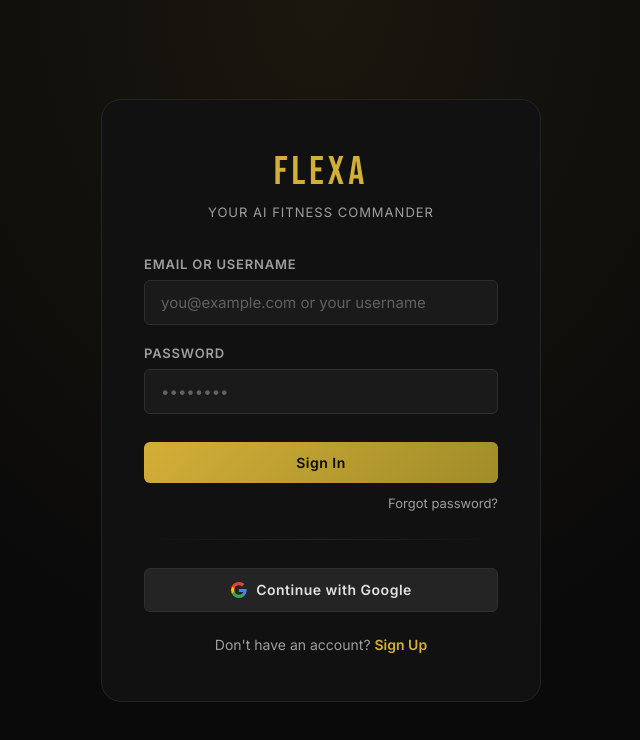
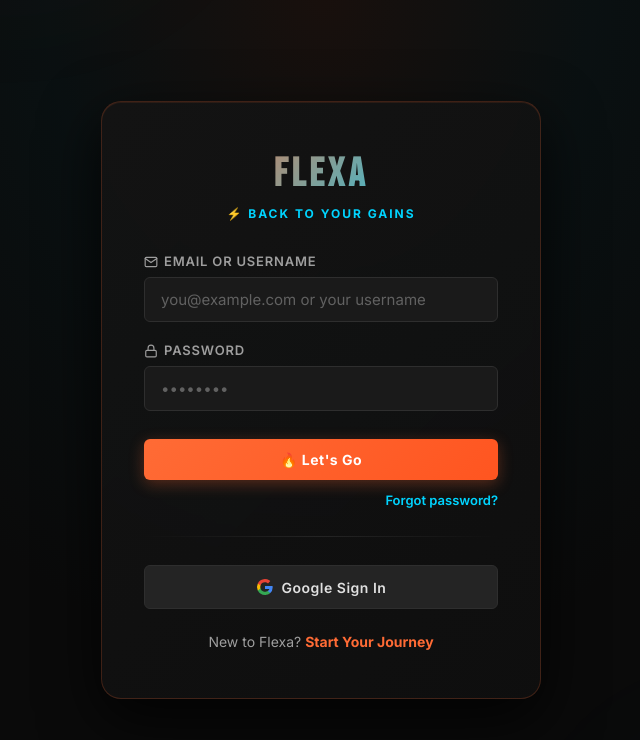
Before and after one commit to shery-dotcom/FLEXA, a React (Create React App) app in the folder flexa-frontend/: page /login in a window 1280 px wide. Shown: the top 740 px of the page, without its empty margins (319-959 px from the left). Built offline with nearby package versions, Linux system fonts and the light colour scheme; no server answers.

Commit message:
Redesign auth pages with gym/fitness theme - energetic orange & cyan colors, card-based layout, fitness icons

```diff
--- a/flexa-frontend/src/pages/Login.js
+++ b/flexa-frontend/src/pages/Login.js
@@ -2,6 +2,7 @@ import { useState } from "react";
 import { Link, useNavigate } from "react-router-dom";
 import { useAuth } from "../context/AuthContext";
 import toast from "react-hot-toast";
+import { FiLock, FiMail } from "react-icons/fi";
 
 const API_BASE_URL =
   process.env.REACT_APP_API_URL || "http://localhost:8000/api/v1";
@@ -36,11 +37,17 @@ export default function Login() {
     <div className="auth-page">
       <div className="auth-box">
         <div className="auth-logo">FLEXA</div>
-        <p className="auth-tagline">YOUR AI FITNESS COMMANDER</p>
+        <p className="auth-tagline">⚡ BACK TO YOUR GAINS</p>
 
         <form onSubmit={handleSubmit}>
           <div className="form-group">
-            <label className="form-label">Email or Username</label>
+            <label className="form-label">
+              <FiMail
+                size={14}
+                style={{ marginRight: 6, verticalAlign: "middle" }}
+              />
+              Email or Username
+            </label>
             <input
               className="form-input"
               type="text"
@@ -52,7 +59,13 @@ export default function Login() {
             />
           </div>
           <div className="form-group">
-            <label className="form-label">Password</label>
+            <label className="form-label">
+              <FiLock
+                size={14}
+                style={{ marginRight: 6, verticalAlign: "middle" }}
+              />
+              Password
+            </label>
             <input
               className="form-input"
               type="password"
@@ -70,13 +83,17 @@ export default function Login() {
             style={{ width: "100%", marginTop: 8 }}
             disabled={loading}
           >
-            {loading ? "Signing in..." : "Sign In"}
+            {loading ? "Signing in..." : "🔥 Let's Go"}
           </button>
 
           <p style={{ textAlign: "right", marginTop: 12, fontSize: 13 }}>
             <Link
               to="/forgot-password"
-              style={{ color: "#9e9e9e", textDecoration: "none" }}
+              style={{
+                color: "#00D4FF",
+                textDecoration: "none",
+                fontWeight: 600,
+              }}
             >
               Forgot password?
             </Link>
@@ -90,7 +107,7 @@ export default function Login() {
           style={{ width: "100%" }}
           onClick={() => (window.location.href = GOOGLE_AUTH_URL)}
         >
-          <GoogleIcon /> Continue with Google
+          <GoogleIcon /> Google Sign In
         </button>
 
         <p
@@ -101,9 +118,9 @@ export default function Login() {
             color: "#9e9e9e",
           }}
         >
-          Don't have an account?&nbsp;
-          <Link to="/register" style={{ color: "#D4AF37", fontWeight: 600 }}>
-            Sign Up
+          New to Flexa?&nbsp;
+          <Link to="/register" style={{ color: "#FF6B35", fontWeight: 700 }}>
+            Start Your Journey
           </Link>
         </p>
       </div>
--- a/flexa-frontend/src/pages/OpeningPage.js
+++ b/flexa-frontend/src/pages/OpeningPage.js
@@ -36,7 +36,7 @@ export default function OpeningPage() {
 
           <div className="opening-cta-row">
             <Link to="/register" className="btn btn-gold opening-cta-primary">
-              Create Account
+              🚀 Start Free
             </Link>
             <Link to="/login" className="btn btn-outline opening-cta-secondary">
               Sign In
--- a/flexa-frontend/src/pages/Register.js
+++ b/flexa-frontend/src/pages/Register.js
@@ -2,7 +2,7 @@ import { useState, useRef } from "react";
 import { Link, useNavigate } from "react-router-dom";
 import { useAuth } from "../context/AuthContext";
 import toast from "react-hot-toast";
-import { FiCamera } from "react-icons/fi";
+import { FiCamera, FiMail, FiPhone, FiLock } from "react-icons/fi";
 
 const API_BASE_URL =
   process.env.REACT_APP_API_URL || "http://localhost:8000/api/v1";
@@ -63,7 +63,7 @@ export default function Register() {
     <div className="auth-page">
       <div className="auth-box">
         <div className="auth-logo">FLEXA</div>
-        <p className="auth-tagline">START YOUR TRANSFORMATION</p>
+        <p className="auth-tagline">💪 BEGIN YOUR TRANSFORMATION</p>
 
         <form onSubmit={handleSubmit}>
           {/* Profile Picture Upload */}
@@ -85,8 +85,8 @@ export default function Register() {
                 borderRadius: "50%",
                 background: profilePic
                   ? "transparent"
-                  : "rgba(212,175,55,0.08)",
-                border: "2px dashed rgba(212,175,55,0.5)",
+                  : "rgba(255,107,53,0.08)",
+                border: "2px dashed rgba(255,107,53,0.5)",
                 cursor: "pointer",
                 display: "flex",
                 alignItems: "center",
@@ -116,7 +116,7 @@ export default function Register() {
                     gap: 6,
                   }}
                 >
-                  <FiCamera size={24} color="#D4AF37" />
+                  <FiCamera size={24} color="#FF6B35" />
                   <span
                     style={{ fontSize: 10, color: "#9e9e9e", fontWeight: 600 }}
                   >
@@ -145,7 +145,13 @@ export default function Register() {
           </div>
 
           <div className="form-group">
-            <label className="form-label">Email</label>
+            <label className="form-label">
+              <FiMail
+                size={14}
+                style={{ marginRight: 6, verticalAlign: "middle" }}
+              />
+              Email
+            </label>
             <input
               className="form-input"
               type="email"
@@ -160,7 +166,13 @@ export default function Register() {
             </p>
           </div>
           <div className="form-group">
-            <label className="form-label">Phone (optional)</label>
+            <label className="form-label">
+              <FiPhone
+                size={14}
+                style={{ marginRight: 6, verticalAlign: "middle" }}
+              />
+              Phone (optional)
+            </label>
             <input
               className="form-input"
               type="tel"
@@ -171,7 +183,13 @@ export default function Register() {
             />
           </div>
           <div className="form-group">
-            <label className="form-label">Password</label>
+            <label className="form-label">
+              <FiLock
+                size={14}
+                style={{ marginRight: 6, verticalAlign: "middle" }}
+              />
+              Password
+            </label>
             <input
               className="form-input"
               type="password"
@@ -185,16 +203,16 @@ export default function Register() {
 
           <div
             style={{
-              background: "rgba(212,175,55,0.06)",
-              border: "1px solid rgba(212,175,55,0.2)",
+              background: "rgba(255,107,53,0.08)",
+              border: "1px solid rgba(255,107,53,0.2)",
               borderRadius: 8,
               padding: "12px 16px",
               marginBottom: 20,
             }}
           >
             <p style={{ fontSize: 12, color: "#9e9e9e", lineHeight: 1.6 }}>
-              By registering you agree to train hard, stay consistent, and let
-              AI guide your journey.
+              ✓ By joining, you commit to consistency, hard work, and
+              data-driven fitness progress.
             </p>
           </div>
 
@@ -204,7 +222,7 @@ export default function Register() {
             style={{ width: "100%" }}
             disabled={loading}
           >
-            {loading ? "Creating Account..." : "Create Account"}
+            {loading ? "Creating Account..." : "🚀 Create Account"}
           </button>
         </form>
 
@@ -238,7 +256,7 @@ export default function Register() {
               d="M8.98 4.18c1.17 0 2.23.4 3.06 1.2l2.3-2.3A8 8 0 0 0 1.83 5.4L4.5 7.49a4.77 4.77 0 0 1 4.48-3.3z"
             />
           </svg>
-          Sign up with Google
+          Google Sign Up
         </button>
 
         <p
@@ -250,7 +268,7 @@ export default function Register() {
           }}
         >
           Already have an account?&nbsp;
-          <Link to="/login" style={{ color: "#D4AF37", fontWeight: 600 }}>
+          <Link to="/login" style={{ color: "#00D4FF", fontWeight: 700 }}>
             Sign In
           </Link>
         </p>
--- a/flexa-frontend/src/styles/global.css
+++ b/flexa-frontend/src/styles/global.css
@@ -19,6 +19,13 @@
   --success: #4caf50;
   --danger: #ef5350;
   --warning: #ff9800;
+
+  /* Fitness/Gym Theme Colors */
+  --fitness-primary: #ff6b35; /* Energetic Orange */
+  --fitness-accent: #00d4ff; /* Active Cyan */
+  --fitness-success: #00dc82; /* Muscular Green */
+  --fitness-heat: #ff0055; /* Heart/Intensity Red */
+  --fitness-light: #ffd460; /* Energy Yellow */
 
   --font-main: "Inter", sans-serif;
   --font-hero: "Bebas Neue", sans-serif;
@@ -108,22 +115,24 @@ h6 {
 }
 
 .btn-gold {
-  background: linear-gradient(135deg, var(--gold), var(--gold-dark));
-  color: var(--black);
+  background: linear-gradient(135deg, var(--fitness-primary), #ff5520);
+  color: var(--white);
+  font-weight: 700;
+  box-shadow: 0 4px 15px rgba(255, 107, 53, 0.3);
 }
 .btn-gold:hover {
-  background: linear-gradient(135deg, var(--gold-light), var(--gold));
-  transform: translateY(-1px);
-  box-shadow: var(--shadow-gold);
+  background: linear-gradient(135deg, #ff7b4a, var(--fitness-primary));
+  transform: translateY(-2px);
+  box-shadow: 0 6px 25px rgba(255, 107, 53, 0.4);
 }
 
 .btn-outline {
   background: transparent;
-  color: var(--gold);
-  border: 1.5px solid var(--gold);
+  color: var(--fitness-accent);
+  border: 1.5px solid var(--fitness-accent);
 }
 .btn-outline:hover {
-  background: rgba(212, 175, 55, 0.1);
+  background: rgba(0, 212, 255, 0.1);
   transform: translateY(-1px);
 }
 
@@ -351,15 +360,15 @@ h6 {
   background:
     radial-gradient(
       circle at 12% 16%,
-      rgba(212, 175, 55, 0.22),
+      rgba(255, 107, 53, 0.22),
       transparent 40%
     ),
     radial-gradient(
       circle at 85% 85%,
-      rgba(214, 91, 32, 0.22),
+      rgba(0, 212, 255, 0.18),
       transparent 45%
     ),
-    linear-gradient(145deg, #090909 0%, #111111 42%, #17110a 100%);
+    linear-gradient(145deg, #090909 0%, #111111 42%, #0a0f1a 100%);
   padding: 42px 24px;
 }
 
@@ -377,7 +386,7 @@ h6 {
 
 .opening-hero,
 .opening-panel {
-  border: 1px solid rgba(255, 255, 255, 0.08);
+  border: 1px solid rgba(255, 107, 53, 0.15);
   border-radius: 28px;
   backdrop-filter: blur(4px);
   background: linear-gradient(
@@ -398,9 +407,9 @@ h6 {
   margin-bottom: 14px;
   padding: 7px 12px;
   border-radius: 999px;
-  border: 1px solid rgba(212, 175, 55, 0.3);
-  color: #f1d58b;
-  background: rgba(212, 175, 55, 0.12);
+  border: 1px solid rgba(255, 107, 53, 0.3);
+  color: #ffb380;
+  background: rgba(255, 107, 53, 0.12);
   font-size: 11px;
   letter-spacing: 1.5px;
   font-weight: 700;
@@ -416,7 +425,7 @@ h6 {
 }
 
 .opening-title span {
-  color: #f4c96f;
+  color: #ff6b35;
 }
 
 .opening-subtitle {
@@ -486,11 +495,11 @@ h6 {
   border-radius: 10px;
   display: grid;
   place-items: center;
-  color: #f7d483;
+  color: #ff6b35;
   background: linear-gradient(
     145deg,
-    rgba(212, 175, 55, 0.25),
-    rgba(212, 175, 55, 0.08)
+    rgba(255, 107, 53, 0.25),
+    rgba(255, 107, 53, 0.08)
   );
 }
 
@@ -520,8 +529,8 @@ h6 {
   border-radius: 10px;
   display: grid;
   place-items: center;
-  color: #f4c96f;
-  background: rgba(212, 175, 55, 0.14);
+  color: #ff6b35;
+  background: rgba(255, 107, 53, 0.14);
   font-size: 20px;
 }
 
@@ -557,7 +566,7 @@ h6 {
   right: -90px;
   background: radial-gradient(
     circle,
-    rgba(212, 175, 55, 0.26),
+    rgba(255, 107, 53, 0.26),
     transparent 64%
   );
   animation: openingPulse 8s ease-in-out infinite;
@@ -568,11 +577,7 @@ h6 {
   height: 280px;
   left: -90px;
   bottom: -90px;
-  background: radial-gradient(
-    circle,
-    rgba(255, 122, 24, 0.22),
-    transparent 66%
-  );
+  background: radial-gradient(circle, rgba(0, 212, 255, 0.18), transparent 66%);
   animation: openingPulse 7s ease-in-out infinite reverse;
 }
 
@@ -649,36 +654,101 @@ h6 {
   justify-content: center;
   background: radial-gradient(
     ellipse at center top,
-    rgba(212, 175, 55, 0.08) 0%,
+    rgba(255, 107, 53, 0.06) 0%,
+    rgba(0, 212, 255, 0.03) 30%,
     var(--black) 60%
   );
   padding: 24px;
+  position: relative;
+  overflow: hidden;
+}
+
+.auth-page::before {
+  content: "";
+  position: absolute;
+  top: -50%;
+  left: 10%;
+  width: 400px;
+  height: 400px;
+  background: radial-gradient(
+    circle,
+    rgba(255, 107, 53, 0.12),
+    transparent 70%
+  );
+  border-radius: 50%;
+  filter: blur(80px);
+  z-index: 0;
+}
+
+.auth-page::after {
+  content: "";
+  position: absolute;
+  bottom: -30%;
+  right: 5%;
+  width: 300px;
+  height: 300px;
+  background: radial-gradient(circle, rgba(0, 212, 255, 0.1), transparent 70%);
+  border-radius: 50%;
+  filter: blur(80px);
+  z-index: 0;
 }
 
 .auth-box {
-  background: var(--black-2);
-  border: 1px solid var(--black-4);
-  border-radius: var(--radius-lg);
+  position: relative;
+  z-index: 2;
+  background: linear-gradient(
+    135deg,
+    rgba(20, 20, 20, 0.9) 0%,
+    rgba(15, 15, 15, 0.95) 100%
+  );
+  border: 1px solid rgba(255, 107, 53, 0.2);
+  border-radius: 20px;
   padding: 48px 42px;
   width: 100%;
   max-width: 440px;
+  box-shadow:
+    0 20px 60px rgba(0, 0, 0, 0.8),
+    inset 0 1px 0 rgba(255, 107, 53, 0.1);
+  backdrop-filter: blur(4px);
+  animation: authPop 0.6s ease-out;
 }
 
 .auth-logo {
   font-family: var(--font-hero);
   font-size: 40px;
   letter-spacing: 4px;
-  color: var(--gold);
+  background: linear-gradient(
+    135deg,
+    var(--fitness-primary),
+    var(--fitness-accent)
+  );
+  -webkit-background-clip: text;
+  -webkit-text-fill-color: transparent;
+  background-clip: text;
   text-align: center;
   margin-bottom: 8px;
+  font-weight: 800;
 }
 
 .auth-tagline {
-  font-size: 13px;
-  color: var(--gray-2);
+  font-size: 12px;
+  color: var(--fitness-accent);
   text-align: center;
-  margin-bottom: 36px;
-  letter-spacing: 1px;
+  margin-bottom: 32px;
+  letter-spacing: 2px;
+  font-weight: 700;
+  text-transform: uppercase;
+}
+
+@keyframes authPop {
+  from {
+    transform: scale(0.95) translateY(20px);
+    opacity: 0;
+  }
+  to {
+    transform: scale(1) translateY(0);
+    opacity: 1;
+  }
 }
 
 /* ===== PROGRESS BAR ===== */
```
